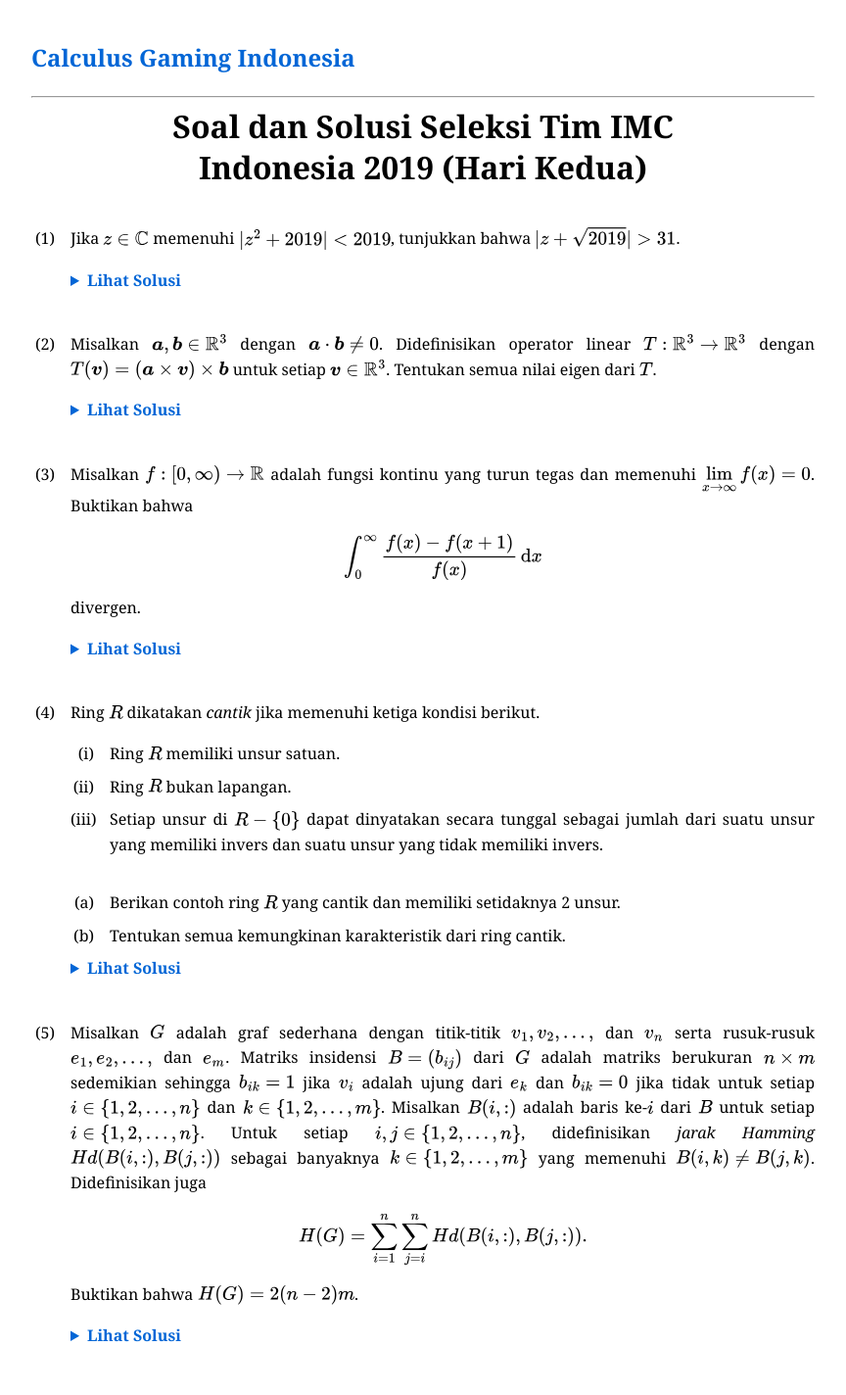
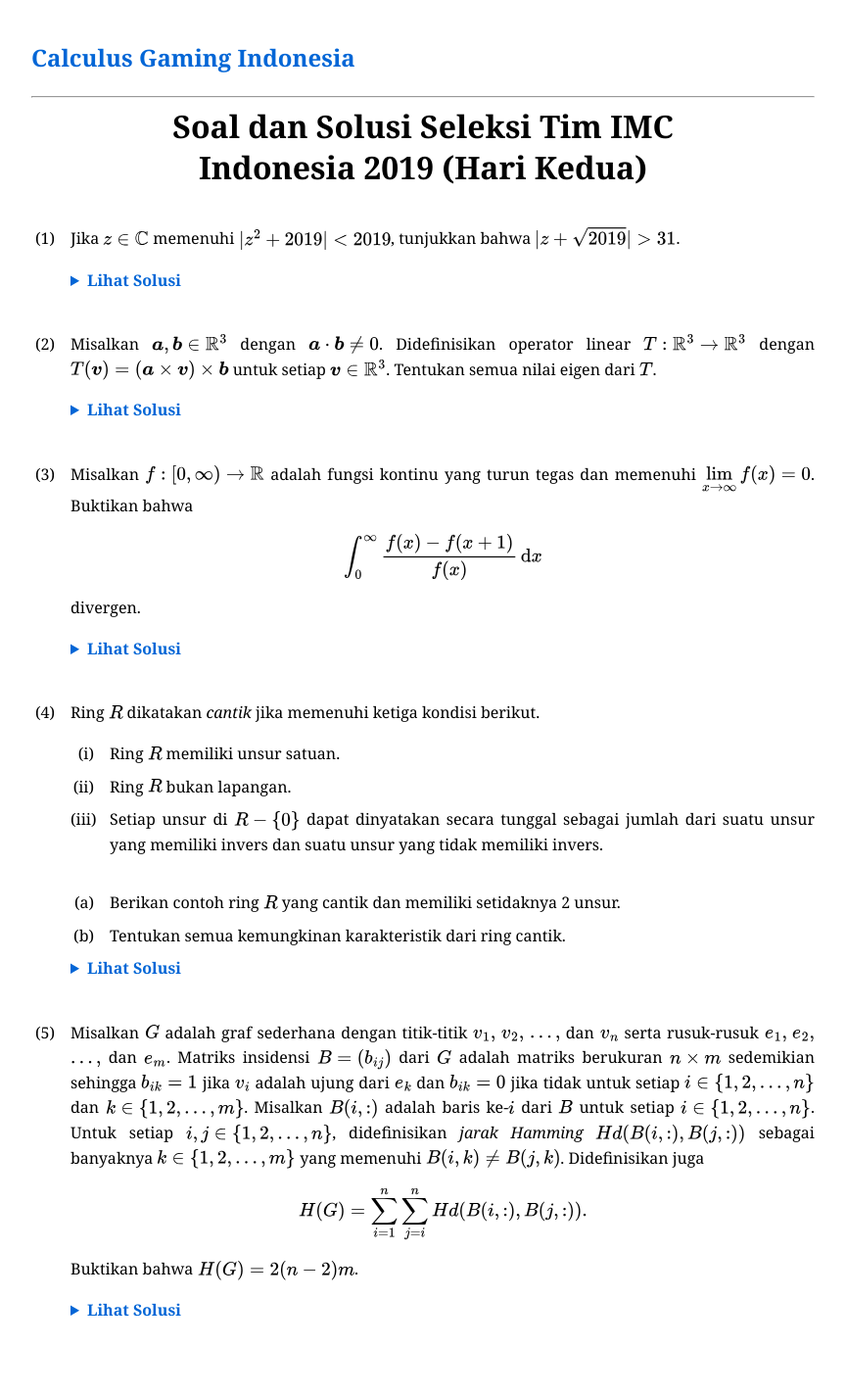
Before and after one commit to calculusgamingindonesia/calculusgamingindonesia.github.io, a Jekyll site: the page built from _posts/2026-07-02-sel-tim-imc-indo-19-2.md, in a window 1280 px wide. Shown: the whole page at 98% size, without its empty margins (208-1072 px from the left). Built offline with Jekyll 4.4.1, drawn with Linux system fonts in a browser that asks for light colours; some web fonts are replaced; after the commit the page ends 1399 px from its top, so only the background shows below that.

```diff
--- a/_posts/2026-07-02-sel-tim-imc-indo-19-2.md
+++ b/_posts/2026-07-02-sel-tim-imc-indo-19-2.md
@@ -43,7 +43,7 @@ urutan: 202
    Solusi diserahkan kepada pembaca sebagai latihan.
    </div></details>
 
-5. Misalkan $G$ adalah graf sederhana dengan titik-titik $v_1, v_2, \dots,$ dan $v_n$ serta rusuk-rusuk $e_1, e_2, \dots,$ dan $e_m$. Matriks insidensi $B=(b_{ij})$ dari $G$ adalah matriks berukuran $n\times m$ sedemikian sehingga $b_{ik}=1$ jika $v_i$ adalah ujung dari $e_k$ dan $b_{ik}=0$ jika tidak untuk setiap $i\in\set{1, 2, \dots, n}$ dan $k\in\set{1, 2, \dots, m}$. Misalkan $B(i, :)$ adalah baris ke-$i$ dari $B$ untuk setiap $i\in\set{1, 2, \dots, n}$. Untuk setiap $i, j\in\set{1, 2, \dots, n}$, didefinisikan *jarak Hamming* $Hd(B(i, :), B(j, :))$ sebagai banyaknya $k\in\set{1, 2, \dots, m}$ yang memenuhi $B(i, k)\neq B(j, k)$. Didefinisikan juga
+5. Misalkan $G$ adalah graf sederhana dengan titik-titik $v_1,$ $v_2,$ $\dots,$ dan $v_n$ serta rusuk-rusuk $e_1,$ $e_2,$ $\dots,$ dan $e_m$. Matriks insidensi $B=(b_{ij})$ dari $G$ adalah matriks berukuran $n\times m$ sedemikian sehingga $b_{ik}=1$ jika $v_i$ adalah ujung dari $e_k$ dan $b_{ik}=0$ jika tidak untuk setiap $i\in\set{1, 2, \dots, n}$ dan $k\in\set{1, 2, \dots, m}$. Misalkan $B(i, :)$ adalah baris ke-$i$ dari $B$ untuk setiap $i\in\set{1, 2, \dots, n}$. Untuk setiap $i, j\in\set{1, 2, \dots, n}$, didefinisikan *jarak Hamming* $Hd(B(i, :), B(j, :))$ sebagai banyaknya $k\in\set{1, 2, \dots, m}$ yang memenuhi $B(i, k)\neq B(j, k)$. Didefinisikan juga
 
    $$H(G)=\sum_{i=1}^n\sum_{j=i}^nHd(B(i, :), B(j, :)).$$
 
```
